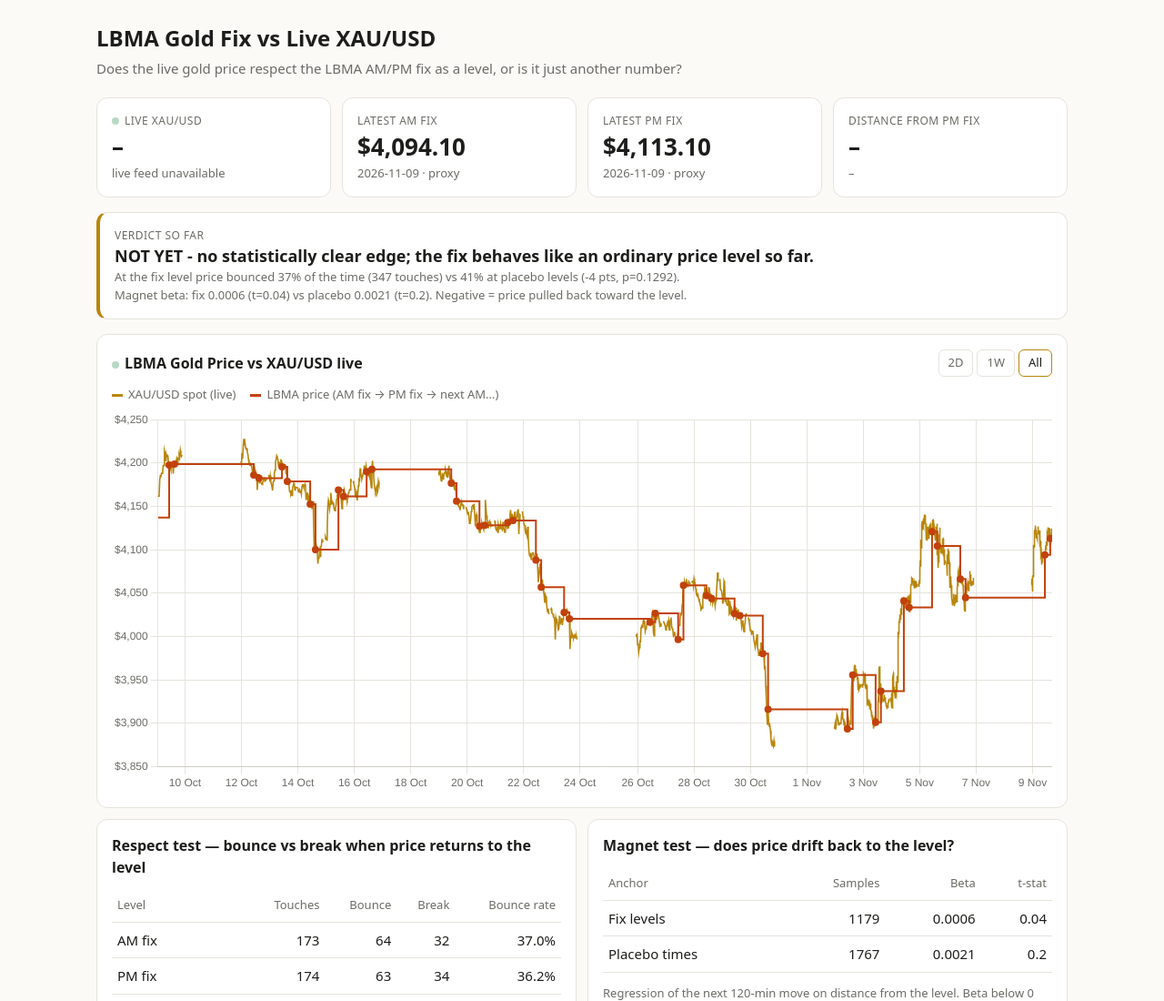
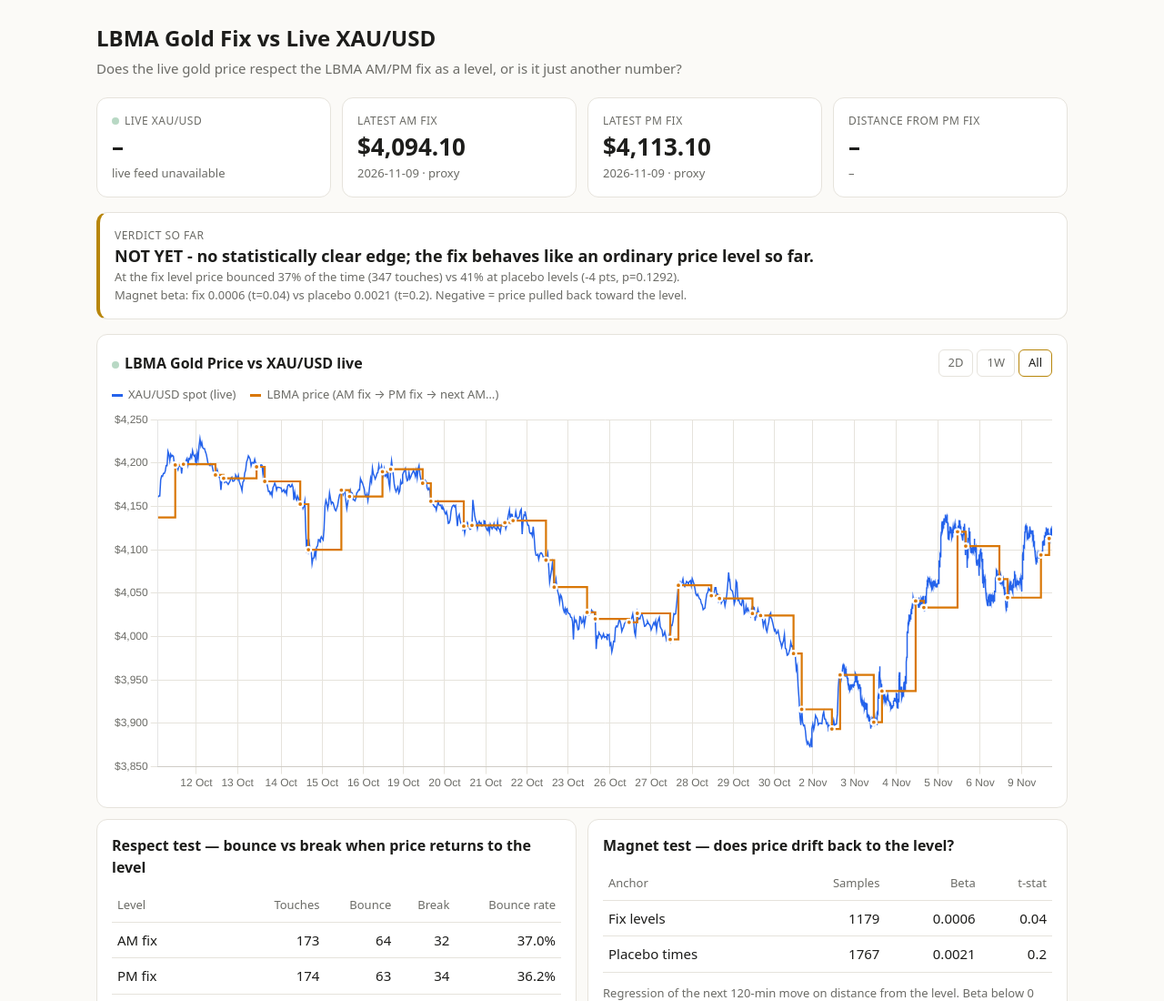
Before and after one commit to SaurHub007/lbma-gold-fix-monitor, a plain HTML site: page docs/index.html in a window 1280 px wide. Shown: the top 1100 px of the page at 91% size. Drawn offline with nearby package versions, Linux system fonts and the light colour scheme; no server answers.

Commit message:
Add files via upload

```diff
--- a/docs/index.html
+++ b/docs/index.html
@@ -7,10 +7,10 @@
 <script src="https://cdn.jsdelivr.net/npm/chart.js@4.4.1/dist/chart.umd.min.js"></script>
 <style>
   :root { --bg:#fbfaf7; --card:#fff; --ink:#1d1d1b; --mute:#6b6b66; --line:#e6e3dc;
-          --gold:#b8860b; --am:#2f6fb3; --pm:#c2410c; --good:#15803d; --bad:#b91c1c; }
+          --gold:#b8860b; --spot:#2563eb; --lbma:#d97706; --am:#2f6fb3; --pm:#c2410c; --good:#15803d; --bad:#b91c1c; }
   @media (prefers-color-scheme: dark) {
     :root { --bg:#141413; --card:#1e1e1c; --ink:#ecebe6; --mute:#9d9b94; --line:#33322f;
-            --gold:#e0b44c; --am:#6aa6e6; --pm:#f08a55; --good:#4ade80; --bad:#f87171; }
+            --gold:#e0b44c; --spot:#60a5fa; --lbma:#fbbf24; --am:#6aa6e6; --pm:#f08a55; --good:#4ade80; --bad:#f87171; }
   }
   * { box-sizing:border-box }
   body { margin:0; background:var(--bg); color:var(--ink);
@@ -73,7 +73,7 @@
       <h2 style="margin:0"><span class="dot"></span>LBMA Gold Price vs XAU/USD live</h2>
       <div class="rng" id="rng"><button data-d="2">2D</button><button data-d="7">1W</button><button data-d="0" class="on">All</button></div>
     </div>
-    <div class="legend"><span><i style="background:var(--gold)"></i>XAU/USD spot (live)</span><span><i style="background:var(--pm)"></i>LBMA price (AM fix → PM fix → next AM…)</span></div>
+    <div class="legend"><span><i style="background:var(--spot)"></i>XAU/USD spot (live)</span><span><i style="background:var(--lbma)"></i>LBMA price (AM fix → PM fix → next AM…)</span></div>
     <div class="chartbox" style="height:420px"><canvas id="cl"></canvas></div>
   </div>
 
@@ -162,50 +162,63 @@ document.getElementById("rng").addEventListener("click", e => {
 function drawChart(){ drawLive(); }
 
 function drawLive(){
-  const t = S.chart.t, sp = S.chart.spot;
-  const pts = [];
-  t.forEach((x,i) => {
-    if (i && x - t[i-1] > 3600) pts.push({x:(t[i-1]+300)*1000, y:null}); // market closed
-    pts.push({x:x*1000, y:sp[i]}); });
-  let all = pts.concat(liveTicks.filter(p => p.x > (pts.at(-1)?.x || 0)));
-  const xmax = all.at(-1)?.x;
-  if (rangeDays) all = all.filter(p => p.x >= xmax - rangeDays*864e5);
-  while (all.length && all[0].y == null) all.shift();
-  const xmin = all[0]?.x;
+  // real-time points (ms)
+  let raw = S.chart.t.map((x,i) => ({t:x*1000, y:S.chart.spot[i]}));
+  raw = raw.concat(liveTicks.filter(p => p.x > (raw.at(-1)?.t || 0)).map(p => ({t:p.x, y:p.y})));
+  const tmax = raw.at(-1)?.t;
+  if (rangeDays) raw = raw.filter(p => p.t >= tmax - rangeDays*864e5);
+  const tmin = raw[0]?.t;
+
+  // Market-closed time is cut out of the x-axis, so lines join smoothly across nights/weekends
+  const GAP = 36e5, KEEP = 5*6e4, gaps = [];
+  for (let i = 1; i < raw.length; i++) if (raw[i].t - raw[i-1].t > GAP) gaps.push({a:raw[i-1].t, b:raw[i].t});
+  const cx = t => { let c = t;
+    for (const g of gaps) {
+      if (t >= g.b) c -= (g.b - g.a - KEEP);
+      else if (t > g.a) { c -= (t - g.a) - (t - g.a) / (g.b - g.a) * KEEP; break; }
+      else break; }
+    return c; };
+  const spot = raw.map(p => ({x:cx(p.t), y:p.y, t:p.t}));
+  const xmin = cx(tmin), xmax = cx(tmax);
+
   // one continuous LBMA line: each fix holds until the next one replaces it
   const fx = S.chart.fixes.slice().sort((a,b) => a.t - b.t);
   const lb = [];
   fx.forEach((f,i) => {
-    const x = f.t*1000;
-    if (x >= xmin) lb.push({x, y:f.level});
-    else if (!fx[i+1] || fx[i+1].t*1000 > xmin) lb.push({x:xmin, y:f.level}); // level in force at chart start
+    const t = f.t*1000;
+    if (t >= tmin) lb.push({x:cx(t), y:f.level, t, kind:f.kind});
+    else if (!fx[i+1] || fx[i+1].t*1000 > tmin) lb.push({x:xmin, y:f.level, t:tmin});
   });
-  if (lb.length) lb.push({x:xmax, y:lb.at(-1).y});
-  const kinds = {}; fx.forEach(f => kinds[f.t*1000] = f.kind);
+  if (lb.length) lb.push({x:xmax, y:lb.at(-1).y, t:tmax});
+
+  // day ticks at London midnights that fall in trading time
+  const dayTicks = [];
+  for (let d = Math.floor(tmin/864e5)*864e5; d <= tmax + 864e5; d += 864e5) {
+    const h = +new Date(d).toLocaleString("en-GB",{timeZone:"Europe/London",hour:"2-digit",hourCycle:"h23"});
+    const m = h < 12 ? d - h*36e5 : d + (24-h)*36e5;
+    if (m < tmin || m > tmax || gaps.some(g => m > g.a && m < g.b)) continue;
+    if (/Sat|Sun/.test(fmtD(m,{weekday:"short"}))) continue; // no weekend labels
+    dayTicks.push({value:cx(m), label:fmtD(m, rangeDays && rangeDays <= 7 ? {weekday:"short",day:"numeric"} : {day:"numeric",month:"short"})});
+  }
+  const lbl = {}; dayTicks.forEach(d => lbl[d.value] = d.label);
+
   const ds = [
-    {label:"XAU/USD", data:all, borderColor:css("--gold"), borderWidth:1.6, pointRadius:0, spanGaps:false, order:2},
-    {label:"LBMA", data:lb, borderColor:css("--pm"), borderWidth:2, stepped:"before", order:1,
-     pointRadius:ctx => kinds[ctx.raw?.x] ? 3 : 0, pointBackgroundColor:css("--pm")}];
+    {label:"XAU/USD", data:spot, borderColor:css("--spot"), borderWidth:1.5, pointRadius:0, tension:0, order:2},
+    {label:"LBMA", data:lb, borderColor:css("--lbma"), borderWidth:2.2, stepped:"before", order:1,
+     pointRadius:ctx => ctx.raw?.kind ? 3 : 0, pointBackgroundColor:css("--lbma"), pointBorderColor:css("--card")}];
   if (liveChart) liveChart.destroy();
   const o = {
     animation:false, maintainAspectRatio:false, parsing:false,
     interaction:{mode:"nearest", axis:"x", intersect:false},
     plugins:{legend:{display:false}, tooltip:{callbacks:{
-      title:i => fmtD(i[0].parsed.x,{dateStyle:"short",timeStyle:"short"})+" London",
+      title:i => fmtD(i[0].raw.t,{dateStyle:"short",timeStyle:"short"})+" London",
       label:i => i.dataset.label === "LBMA"
-        ? `LBMA ${kinds[i.raw.x] ? kinds[i.raw.x]+" fix" : "(in force)"}: ${fmt(i.parsed.y)}`
+        ? `LBMA ${i.raw.kind ? i.raw.kind+" fix" : "(in force)"}: ${fmt(i.parsed.y)}`
         : `XAU/USD: ${fmt(i.parsed.y)}`}}},
     scales:{
       x:{type:"linear", min:xmin, max:xmax, grid:{color:css("--line")},
-         afterBuildTicks: ax => { // one tick per London midnight
-           const ticks = [];
-           for (let d = Math.floor(xmin/864e5)*864e5; d <= xmax + 864e5; d += 864e5) {
-             const h = +new Date(d).toLocaleString("en-GB",{timeZone:"Europe/London",hour:"2-digit",hourCycle:"h23"});
-             const m = h < 12 ? d - h*36e5 : d + (24-h)*36e5;
-             if (m >= xmin && m <= xmax) ticks.push({value:m});
-           }
-           ax.ticks = ticks; },
-         ticks:{color:css("--mute"), autoSkip:true, maxRotation:0, callback:v => fmtD(v, rangeDays && rangeDays <= 7 ? {weekday:"short",day:"numeric"} : {day:"numeric",month:"short"})}},
+         afterBuildTicks: ax => { ax.ticks = dayTicks.map(d => ({value:d.value})); },
+         ticks:{color:css("--mute"), autoSkip:true, maxRotation:0, callback:v => lbl[v] ?? ""}},
       y:{grid:{color:css("--line")}, ticks:{color:css("--mute"), callback:v => "$"+v.toLocaleString()}}
     }};
   liveChart = new Chart(document.getElementById("cl"), {type:"line", data:{datasets:ds}, options:o});
```
